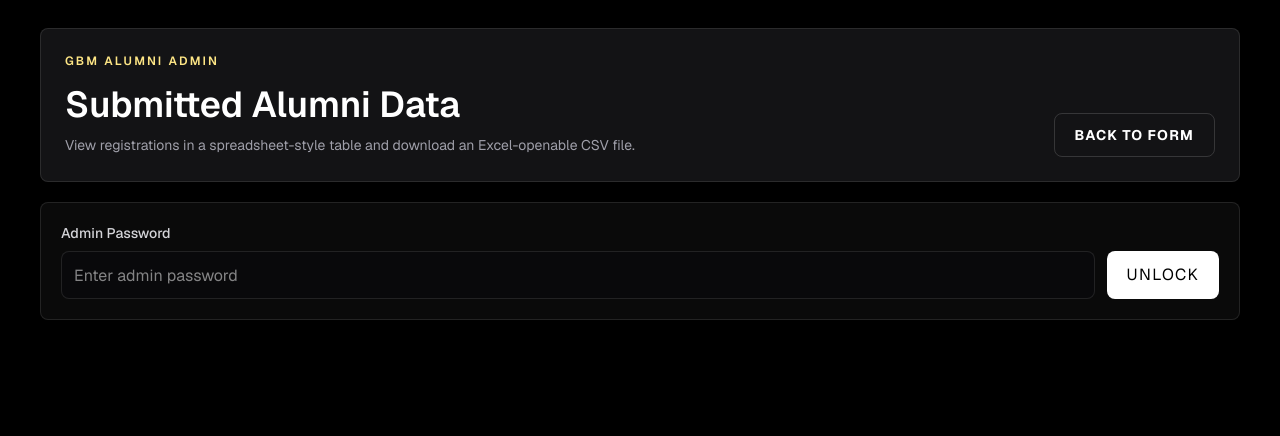
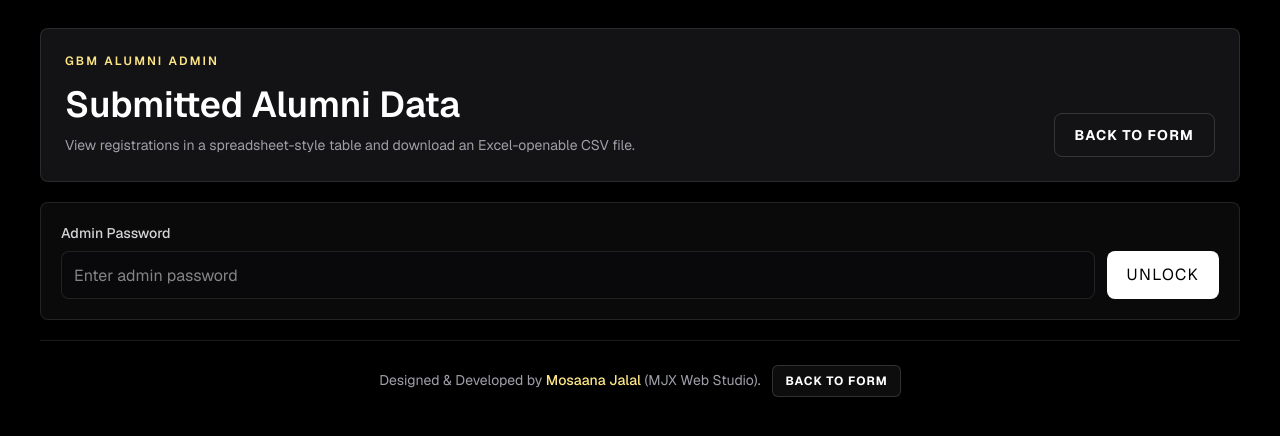
Before and after one commit to Mosanna-Jalal/gbm-alumnae, a Next.js app: page /admin in a window 1280 px wide. Shown: the top 436 px of the page. Built offline with nearby package versions, Linux system fonts and the light colour scheme.

Commit message:
added footer in admin panel

```diff
--- a/app/admin/admin-dashboard.tsx
+++ b/app/admin/admin-dashboard.tsx
@@ -314,6 +314,27 @@ export function AdminDashboard() {
           </div>
         </section>
       ) : null}
+
+      <footer className="border-t border-white/10 py-5 text-center text-xs leading-6 text-zinc-400 sm:py-6 sm:text-sm">
+        <span>
+          Designed &amp; Developed by{" "}
+          <a
+            href="https://me-mj.vercel.app"
+            target="_blank"
+            rel="noopener noreferrer"
+            className="font-medium text-amber-200 underline-offset-4 transition hover:text-amber-100 hover:underline"
+          >
+            Mosaana Jalal
+          </a>{" "}
+          (MJX Web Studio).
+        </span>
+        <Link
+          href="/"
+          className="ml-2 inline-flex min-h-8 items-center rounded-md border border-white/15 bg-white/5 px-3 text-xs font-bold uppercase tracking-[0.08em] text-white transition hover:border-white/30 hover:bg-white/10 sm:ml-3"
+        >
+          Back to Form
+        </Link>
+      </footer>
     </div>
   );
 }
```
